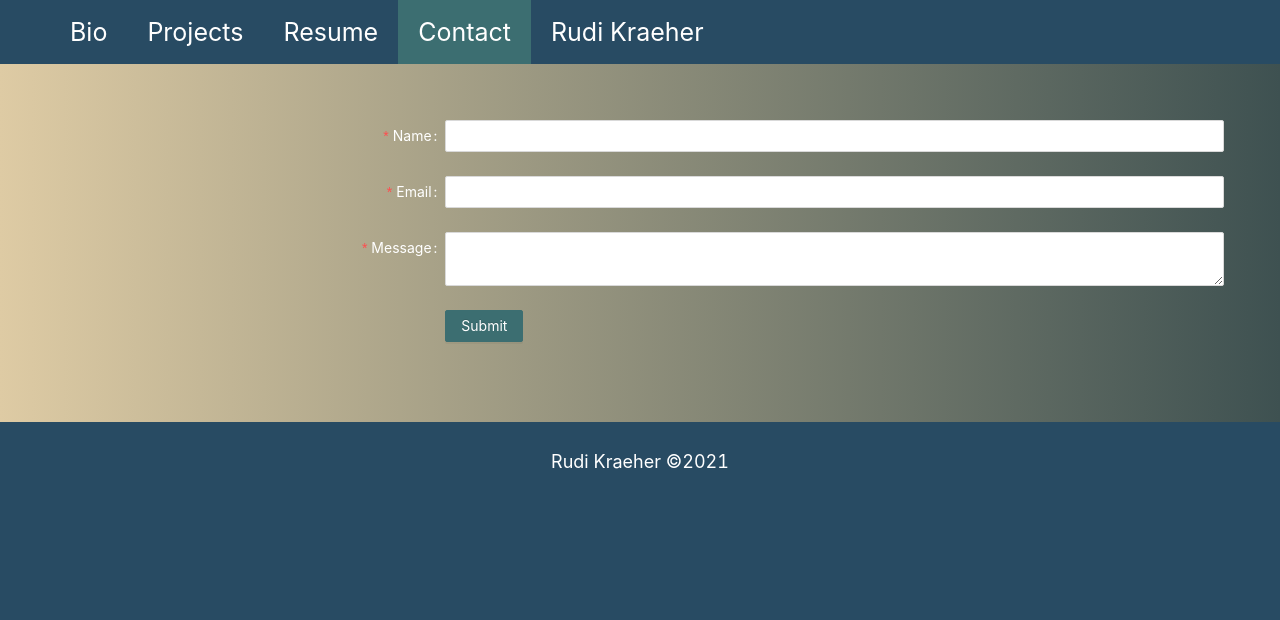
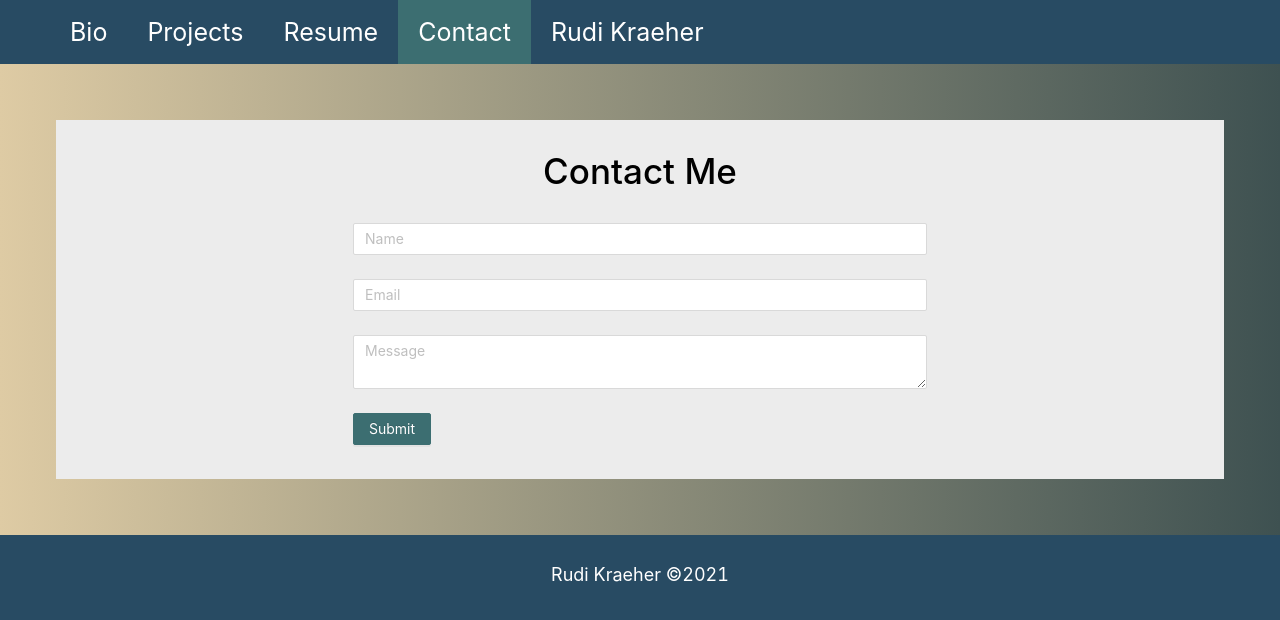
Before and after one commit to rkraeher/react-portfolio, a React (Create React App) app: page /contact in a window 1280 px wide. Both pictures are taken after a click on the item "Contact". Shown: the top 620 px of the page. Built offline with nearby package versions, Linux system fonts and the light colour scheme; no server answers.

Commit message:
Contact styles

```diff
--- a/craco.config.js
+++ b/craco.config.js
@@ -17,6 +17,8 @@ module.exports = {
                             '@body-background': '#284B63',
                             '@text-color': 'white',
                             '@input-color': 'black',
+                            '@form-item-label-font-size': '1.15em',
+                            '@label-color': 'black',
                         },
                         javascriptEnabled: true,
                     },
--- a/src/components/Contact/index.js
+++ b/src/components/Contact/index.js
@@ -1,5 +1,5 @@
 import emailjs from 'emailjs-com';
-import { Form, Input, Button, message } from "antd";
+import { Form, Input, Button, Row, Col, message } from "antd";
 import "./styles.css";
 
 const SERVICE_ID = process.env.REACT_APP_SERVICE_ID;
@@ -7,13 +7,12 @@ const TEMPLATE_ID = process.env.REACT_APP_TEMPLATE_ID;
 const USER_ID = process.env.REACT_APP_USER_ID;
 
 const layout = {
-    labelCol: {
-        span: 8,
-    },
     wrapperCol: {
-        span: 16,
-    },
+        span: 24,
+    }
 };
+
+//TODO: Add captcha - google integrates w/emailJS
 
 export default function Contact() {
     const [form] = Form.useForm();
@@ -26,7 +25,7 @@ export default function Contact() {
             }, (error) => {
                 console.log(error.text);
             })
-            .finally(() => {
+            .then(() => {
                 form.resetFields();
             })
     };
@@ -39,16 +38,23 @@ export default function Contact() {
     }
 
     return (
+        <Row className="form">
+            <Col lg={12} md={14} sm={16}>
+                <div>
+                    <h1 className="contact-heading">
+                        Contact Me
+                    </h1>
+                </div>
                 <Form {...layout} form={form} onFinish={onFinish} >
-            <Form.Item name="from_name" label="Name" rules={[
+                    <Form.Item name="from_name" rules={[
                         {
                             required: true,
                             message: "Please enter your name."
                         }
                     ]}>
-                <Input />
+                        <Input placeholder="Name" />
                     </Form.Item>
-            <Form.Item name="from_email" label="Email" rules={[
+                    <Form.Item name="from_email" rules={[
                         {
                             required: true,
                             message: "Please enter your email."
@@ -59,22 +65,24 @@ export default function Contact() {
                         }
                     ]}>
 
-                <Input />
+                        <Input placeholder="Email" />
                     </Form.Item>
-            <Form.Item name="message" label="Message" rules={[
+                    <Form.Item name="message" rules={[
                         {
                             required: true,
                             message: "Please include a message."
                         }
                     ]}>
-                <Input.TextArea />
+                        <Input.TextArea placeholder="Message" />
                     </Form.Item>
 
-            <Form.Item wrapperCol={{ ...layout.wrapperCol, offset: 8 }}>
+                    <Form.Item wrapperCol={{ ...layout.wrapperCol }}>
                         <Button type="primary" htmlType="submit">
                             Submit
                 </Button>
                     </Form.Item>
                 </Form>
+            </Col>
+        </Row>
     );
 }
--- a/src/components/Contact/styles.css
+++ b/src/components/Contact/styles.css
@@ -1,3 +1,16 @@
+.contact-heading {
+    text-align: center;
+    font-size: 2.5em;
+    margin-bottom: 20px;
+}
+
+.form {
+    background-color: #ececec;
+    display: flex;
+    justify-content: center;
+    padding: 20px 10px 10px 10px !important;
+}
+
 .messages {
     color: black !important;
 }
```
Also changed, not shown: 1 other file (tests, documents, lock files or other folders). Lines whose indentation alone changed are shown as unchanged.
